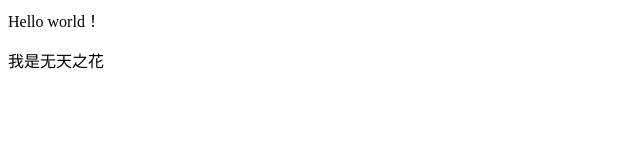
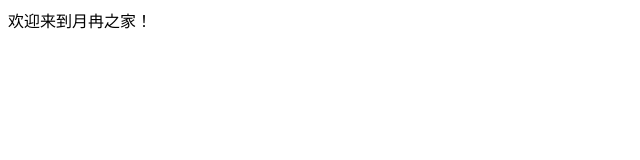
Before and after one commit to dingpc/my-block-chain, a plain HTML site: page index.html in a window 1280 px wide. Shown: the whole page, without its empty margins (0-640 px from the left). Drawn offline with Linux system fonts and the light colour scheme.

Commit message:
Update index.html

```diff
--- a/index.html
+++ b/index.html
@@ -1,2 +1,12 @@
-<p>Hello world！</p>
-<p>我是无天之花 </p>
+<!DOCTYPE html>
+<html>
+<head>
+<meta charset="UTF-8">
+<title>YueRan</title>
+</head>
+
+<body>
+欢迎来到月冉之家！
+</body>
+
+</html>
```
